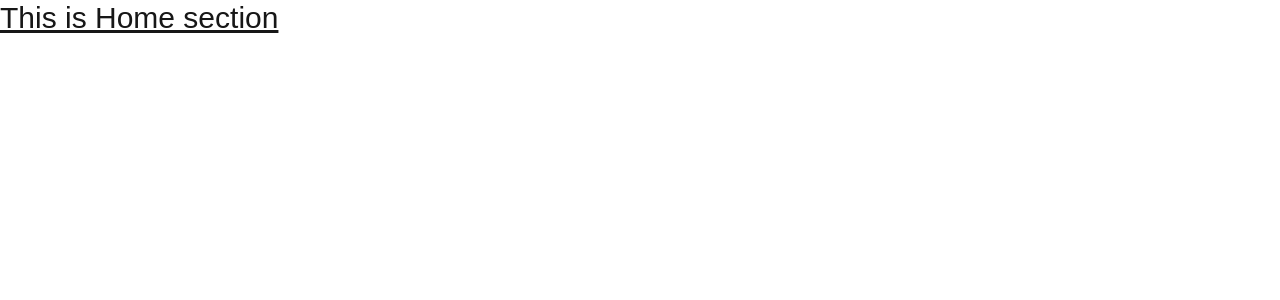
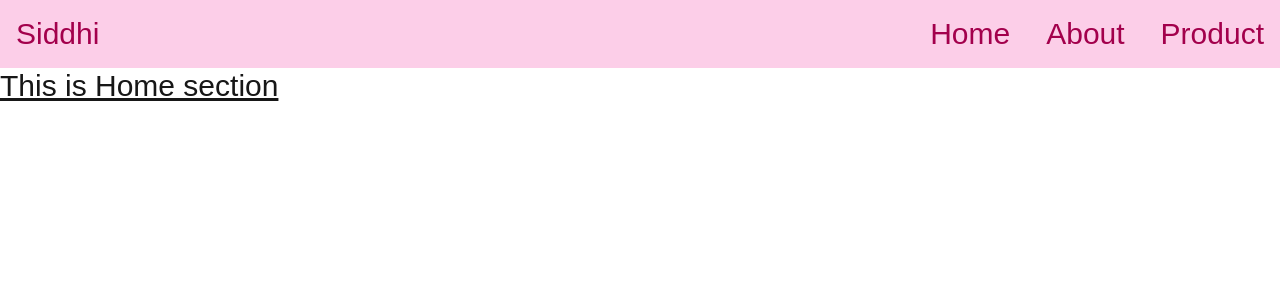
Before and after one commit to siddhitripathi25/nextjs-handbook, a Next.js app in the folder class-1/: page / in a window 1280 px wide. Shown: the top 300 px of the page. Built offline with nearby package versions, Linux system fonts and the light colour scheme.

Commit message:
Made Navbar enabling routing

```diff
--- a/class-1/app/layout.js
+++ b/class-1/app/layout.js
@@ -1,5 +1,6 @@
 import { Geist, Geist_Mono } from "next/font/google";
 import "./globals.css";
+import Navbar from "@/components/Navbar";
 
 const geistSans = Geist({
   variable: "--font-geist-sans",
@@ -23,7 +24,9 @@ export default function RootLayout({ children }) {
       className={`${geistSans.variable} ${geistMono.variable} h-full antialiased`}
     >
       <body className="min-h-full flex flex-col">
-        {children}</body>
+        <Navbar />
+        {children}
+      </body>
     </html>
   );
 }
--- /dev/null
+++ b/class-1/components/Navbar.jsx
@@ -0,0 +1,17 @@
+import React from 'react'
+
+const Navbar = () => {
+  return (
+    <div className='flex items-center justify-between p-4 bg-pink-200 text-pink-800 text-3xl'>
+      <h3>Siddhi</h3>
+      <div className='flex items-center gap-9'>
+        <a href="/">Home</a>
+        <a href="/about">About</a>
+        <a href="/product">Product</a>
+      </div>
+
+    </div>
+  )
+}
+
+export default Navbar
```
